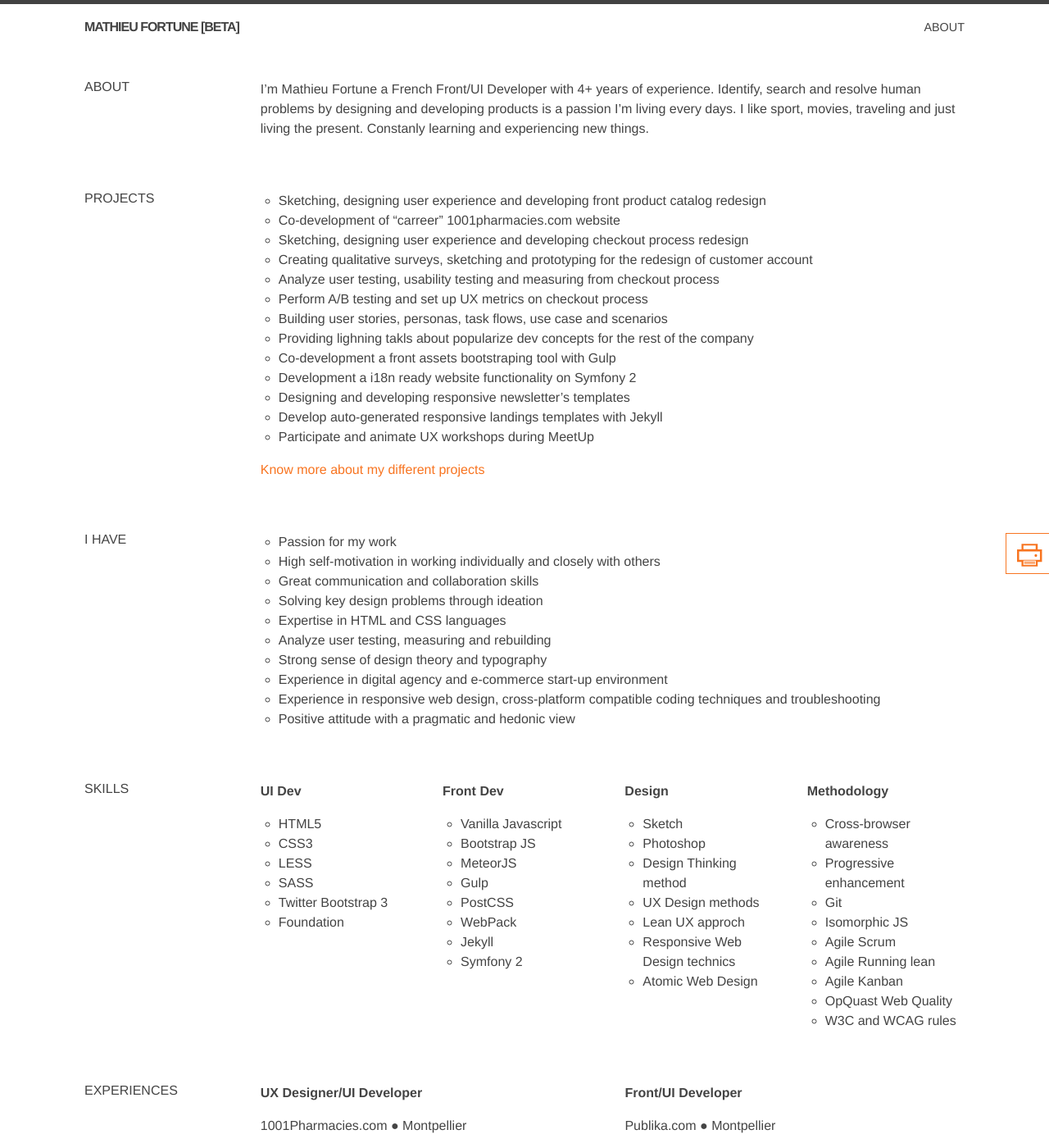
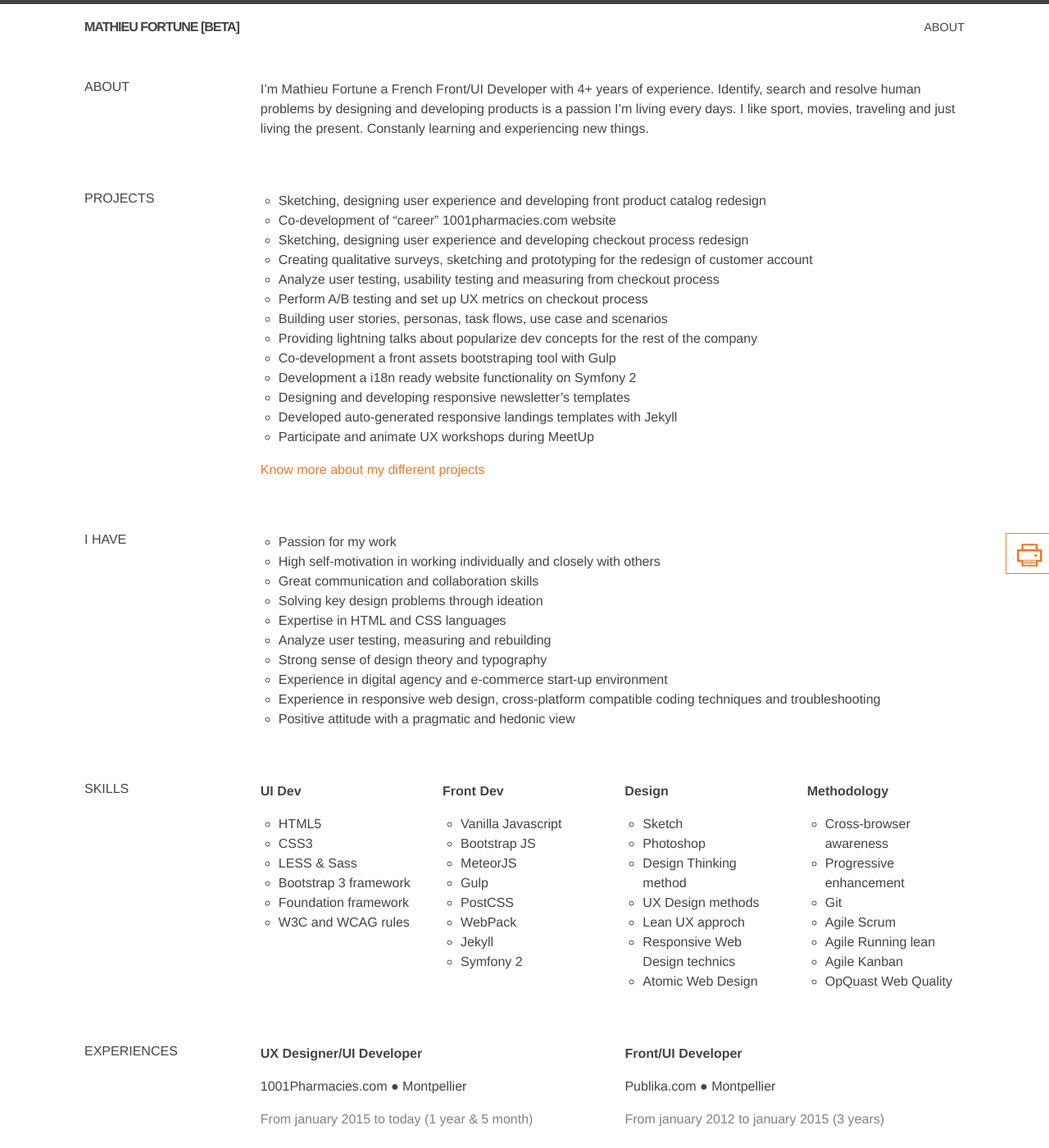
Before and after one commit to MathieuFortune/mathieufortune.github.io, a Jekyll site: the page built from about.md, in a window 1280 px wide and 1400 px high, scrolled down 607 px. Shown: the whole window at 82% size. Built offline with Jekyll 4.4.1, drawn with Linux system fonts in a browser that asks for light colours.

Commit message:
[FIX] some misspelling

```diff
--- a/about.md
+++ b/about.md
@@ -19,7 +19,7 @@ header : false
 
 <div class="layout-print--8">
 <section class="row">
-<div class="section-title" markdown="1">
+<div class="section-title no-print" markdown="1">
 ## About
 </div>
 <div class="content" markdown="1">
@@ -33,17 +33,17 @@ I'm Mathieu Fortune a French Front/UI Developer with 4+ years of experience. Ide
 </div>
 <div class="content" markdown="1">
 * Sketching, designing user experience and developing front product catalog redesign
-* Co-development of "carreer" 1001pharmacies.com website
+* Co-development of "career" 1001pharmacies.com website
 * Sketching, designing user experience and developing checkout process redesign
 * Creating qualitative surveys, sketching and prototyping for the redesign of customer account
 * Analyze user testing, usability testing and measuring from checkout process
 * Perform A/B testing and set up UX metrics on checkout process
 * Building user stories, personas, task flows, use case and scenarios
-* Providing lighning takls about popularize dev concepts for the rest of the company
+* Providing lightning talks about popularize dev concepts for the rest of the company
 * Co-development a front assets bootstraping tool with Gulp
 * Development a i18n ready website functionality on Symfony 2
 * Designing and developing responsive newsletter's templates
-* Develop auto-generated responsive landings templates with Jekyll
+* Developed auto-generated responsive landings templates with Jekyll
 * Participate and animate UX workshops during MeetUp
 
 [Know more about my different projects](/){: .see-more .no-print}
@@ -112,11 +112,13 @@ UI Dev
 
 * HTML5
 * CSS3
-* LESS
-* SASS
-* Twitter Bootstrap 3
-* Foundation
+* LESS & Sass
+* Bootstrap 3 framework
+* Foundation framework
+* W3C and WCAG rules
+
 </div>
+
 <div markdown="1">
 Front Dev
 {: .bold }
@@ -151,12 +153,10 @@ Methodology
 * Cross-browser awareness
 * Progressive enhancement
 * Git
-* Isomorphic JS
 * Agile Scrum
 * Agile Running lean
 * Agile Kanban
 * OpQuast Web Quality
-* W3C and WCAG rules
 
 </div>
 </div>
--- a/index.html
+++ b/index.html
@@ -33,7 +33,7 @@ layout: default
           <span class="post-meta">Side project</span>
 
           <h2>
-            <span class="post-link">Carreer website with Angular 2 + Meteor</span>
+            <span class="post-link">Career website with Angular 2 + Meteor</span>
           </h2>
         </li>
         <li>
```
